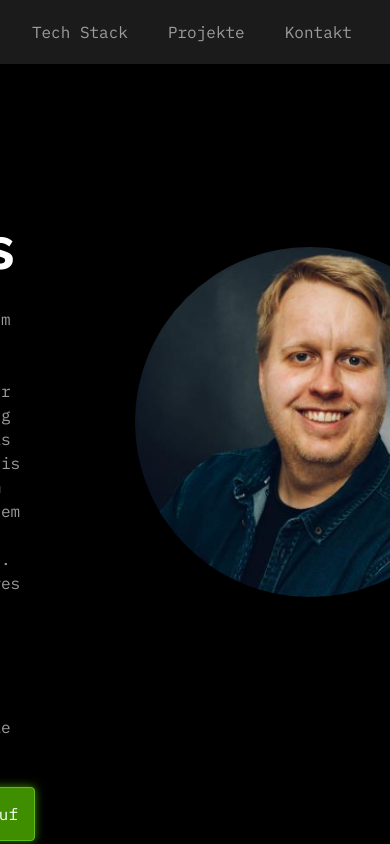
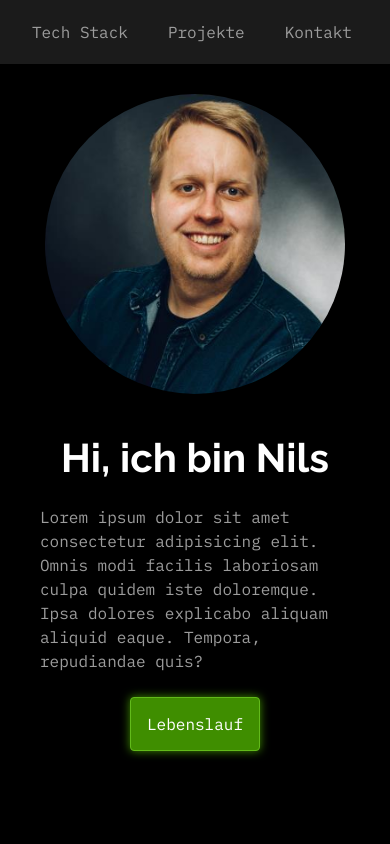
Before and after one commit to nilsalberding/realportfolio, an Angular app: page / in a window 390 px wide. Shown: the top 844 px of the page. Built offline with nearby package versions, Linux system fonts and the light colour scheme.

Commit message:
add responsive design to hero-section

```diff
--- a/src/app/main-content/hero/hero.component.scss
+++ b/src/app/main-content/hero/hero.component.scss
@@ -6,14 +6,16 @@ section {
 
     .content {
         @include all.fl($flexdir: row, $gap: 10rem);
+        @media(max-width: 950px){
+            flex-direction: column-reverse;
+            gap: 4rem;
+        }
 
         .intro {
             @include all.fl($gap: 2.4rem, $alit: flex-start);
-
-            width: 60rem;
+            max-width: 60rem;
             h1 {
                 color: var(--color-hl1);
-                font-size: clamp(2.4rem, 3.5dvw, 7rem);
                 font-size: 6rem;
                 font-weight: 700;
             }
@@ -21,15 +23,27 @@ section {
                 @include all.button();
                 color: var(--color-hl1);
             }
+            @include all.mobile{
+                // width: 50rem;
+                align-items: center;
+                h1{
+                    font-size: 4rem;
+                }
+            }
+            @media(max-width: 550px){
+                // width: 40rem;
+            }
         }
 
         img{
-            width: clamp(28rem, 20dvw, 60rem);
-            height: clamp(28rem, 20dvw, 60rem);
             width: 35rem;
             height: 35rem;
             border-radius: 50%;
             object-fit: cover;
+            @include all.mobile{
+                width: 30rem;
+                height: 30rem;
+            }
         }
 
     }
```
